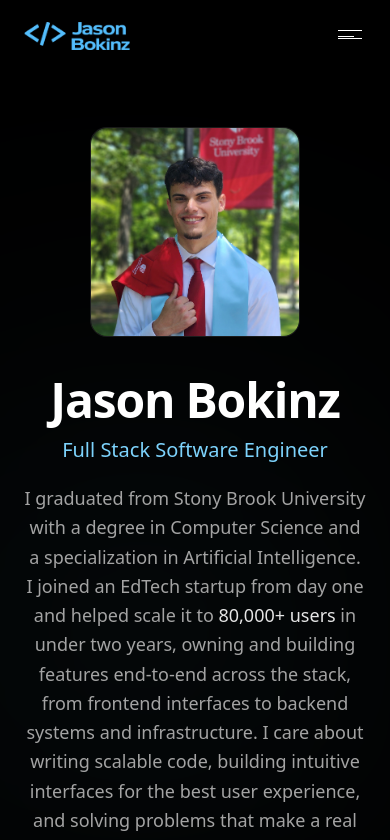
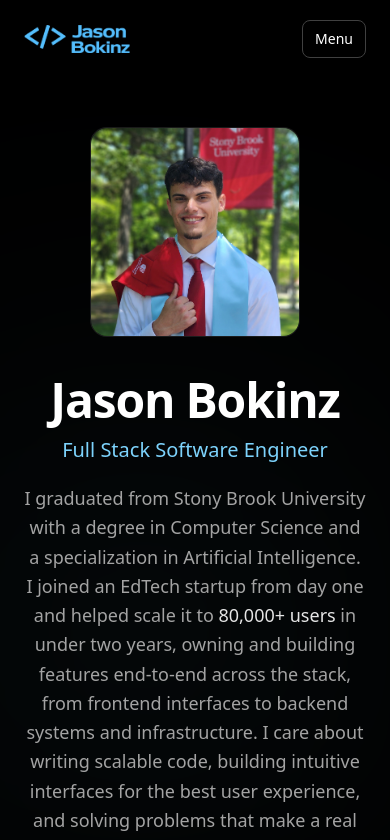
Before and after one commit to JasonBokinz/personal-website, a Next.js app: page / in a window 390 px wide. Shown: the top 840 px of the page. Built offline with nearby package versions, Linux system fonts and the light colour scheme.

Commit message:
Replace hamburger icon with Menu/Close text button on mobile

```diff
--- a/src/components/Navbar.tsx
+++ b/src/components/Navbar.tsx
@@ -120,24 +120,14 @@ export default function Navbar() {
           {/* Mobile hamburger */}
           <button
             onClick={() => setMobileOpen(!mobileOpen)}
-            className="md:hidden p-2 relative w-8 h-8"
+            className={`md:hidden px-3 py-2 rounded-lg border text-sm font-medium transition-all duration-300 ${
+              onLightSection
+                ? "border-gray-300 text-black hover:bg-gray-100"
+                : "border-gray-700 text-white hover:bg-gray-800"
+            }`}
             aria-label="Toggle menu"
           >
-            <span
-              className={`absolute left-1 block h-px w-6 transition-all duration-500 ${
-                onLightSection ? "bg-black" : "bg-white"
-              } ${mobileOpen ? "top-1/2 rotate-45" : "top-2.5"}`}
-            />
-            <span
-              className={`absolute left-1 top-1/2 block h-px transition-all duration-500 ${
-                onLightSection ? "bg-black" : "bg-white"
-              } ${mobileOpen ? "w-0 opacity-0" : "w-4 opacity-100"}`}
-            />
-            <span
-              className={`absolute left-1 block h-px w-6 transition-all duration-500 ${
-                onLightSection ? "bg-black" : "bg-white"
-              } ${mobileOpen ? "top-1/2 -rotate-45" : "top-[18px]"}`}
-            />
+            {mobileOpen ? "Close" : "Menu"}
           </button>
         </div>
 
```
